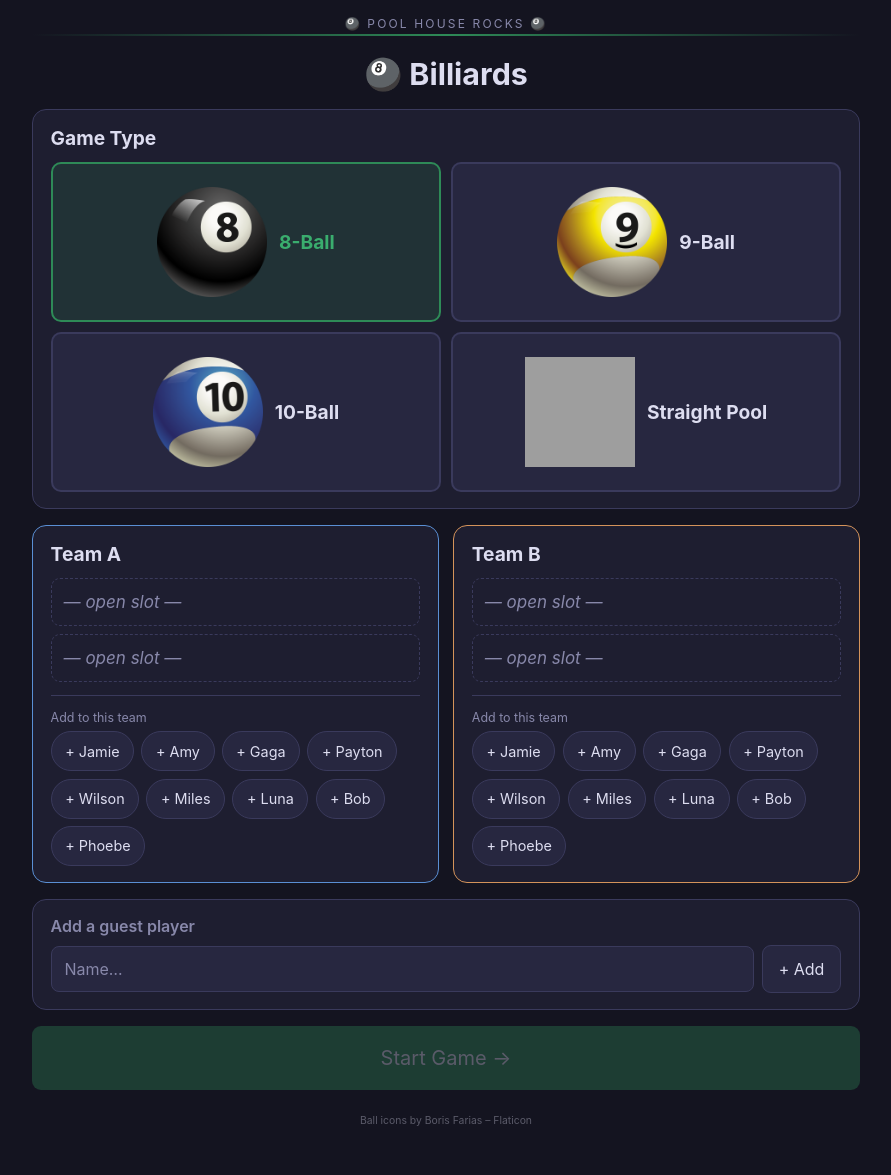
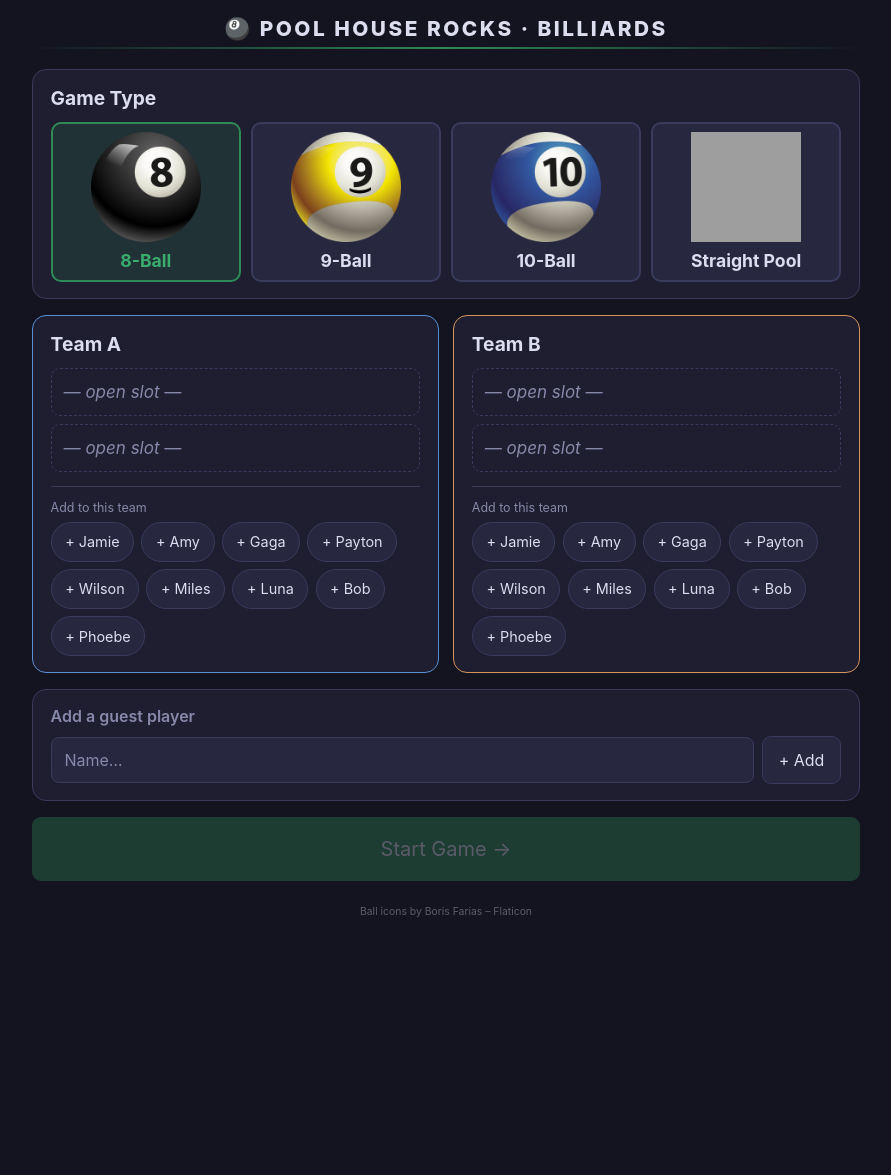
Before and after one commit to jamiesmith/grandelatte, a Jekyll site: the page built from billiards/index.html, in a window 1280 px wide. Shown: the whole page, without its empty margins (194-1085 px from the left). Built offline with Jekyll 4.4.1, drawn with Linux system fonts in a browser that asks for light colours; after the commit the page ends 966 px from its top, so only the background shows below that; grey boxes are pictures that could not be loaded.

Commit message:
Billiards: setup layout, play mode polish, and UX fixes
- Game type buttons now in a single horizontal row (4 across)
- Merged double header into one: "Pool House Rocks · Billiards"
- Removed team name fields from setup screen
- Play mode player names larger for across-the-room visibility
- Straight pool: auto-exit play mode when score hits target
- Added ✕ button in play mode to end game and return to setup
- Android dark mode: color-scheme meta tag prevents image inversion
- Selected 8-ball indicator size bumped up (min(32vw, 42vh))

Co-Authored-By: Claude Sonnet 4.6 <noreply@anthropic.com>

```diff
--- a/billiards/index.html
+++ b/billiards/index.html
@@ -81,15 +81,15 @@ layout: none
     .btn-game {
       background: var(--surface2);
       border: 2px solid var(--border);
-      font-size: 1.2rem;
+      font-size: 1.1rem;
       font-weight: 700;
-      min-height: 160px;
+      min-height: 100px;
       border-radius: 10px;
       display: flex;
-      flex-direction: row;
+      flex-direction: column;
       align-items: center;
       justify-content: center;
-      gap: 0.75rem;
+      gap: 0.5rem;
     }
     .btn-game.active {
       border-color: var(--accent);
@@ -115,7 +115,7 @@ layout: none
 
     /* ── Layout ──────────────────────────────────────────────────────────── */
     .grid2 { display: grid; grid-template-columns: 1fr 1fr; gap: 0.9rem; }
-    .grid2-flat { display: grid; grid-template-columns: 1fr 1fr; gap: 0.6rem; }
+    .grid2-flat { display: grid; grid-template-columns: repeat(4, 1fr); gap: 0.6rem; }
 
     /* ── Player slots ────────────────────────────────────────────────────── */
     .player-slot {
@@ -237,7 +237,7 @@ layout: none
       border-width: 3px;
       height: 100%; box-sizing: border-box; overflow: hidden;
     }
-    .play-overlay .score-card .sc-name  { font-size: clamp(1.4rem, 4vw, 4rem); margin-bottom: 1vh; flex-shrink: 0; }
+    .play-overlay .score-card .sc-name  { font-size: clamp(1.8rem, 5.5vw, 6rem); margin-bottom: 1vh; flex-shrink: 0; line-height: 1.15; }
     .play-overlay .play-ball            { flex-shrink: 0; margin-bottom: 1vh; }
     .play-overlay .play-ball img        { width: min(16vw, 22vh); height: min(16vw, 22vh); display: block; }
     img[src*="billiard-ball"] { filter: none !important; }
@@ -774,7 +773,7 @@ function viewSummary() {
 
 // ── RENDER ───────────────────────────────────────────────────────────────────
 const BANNER = `<div style="text-align:center;margin-bottom:1.25rem">
-  <div style="font-size:0.75rem;letter-spacing:0.18em;text-transform:uppercase;color:var(--muted);margin-bottom:0.2rem">🎱 Pool House Rocks 🎱</div>
+  <div style="font-size:1.3rem;font-weight:800;letter-spacing:0.12em;text-transform:uppercase;margin-bottom:0.35rem">🎱 Pool House Rocks · Billiards</div>
   <div style="height:2px;background:linear-gradient(90deg,transparent,var(--accent),transparent)"></div>
 </div>`;
 
```
Also changed, not shown: other parts of billiards/index.html (+0 -1 lines).
